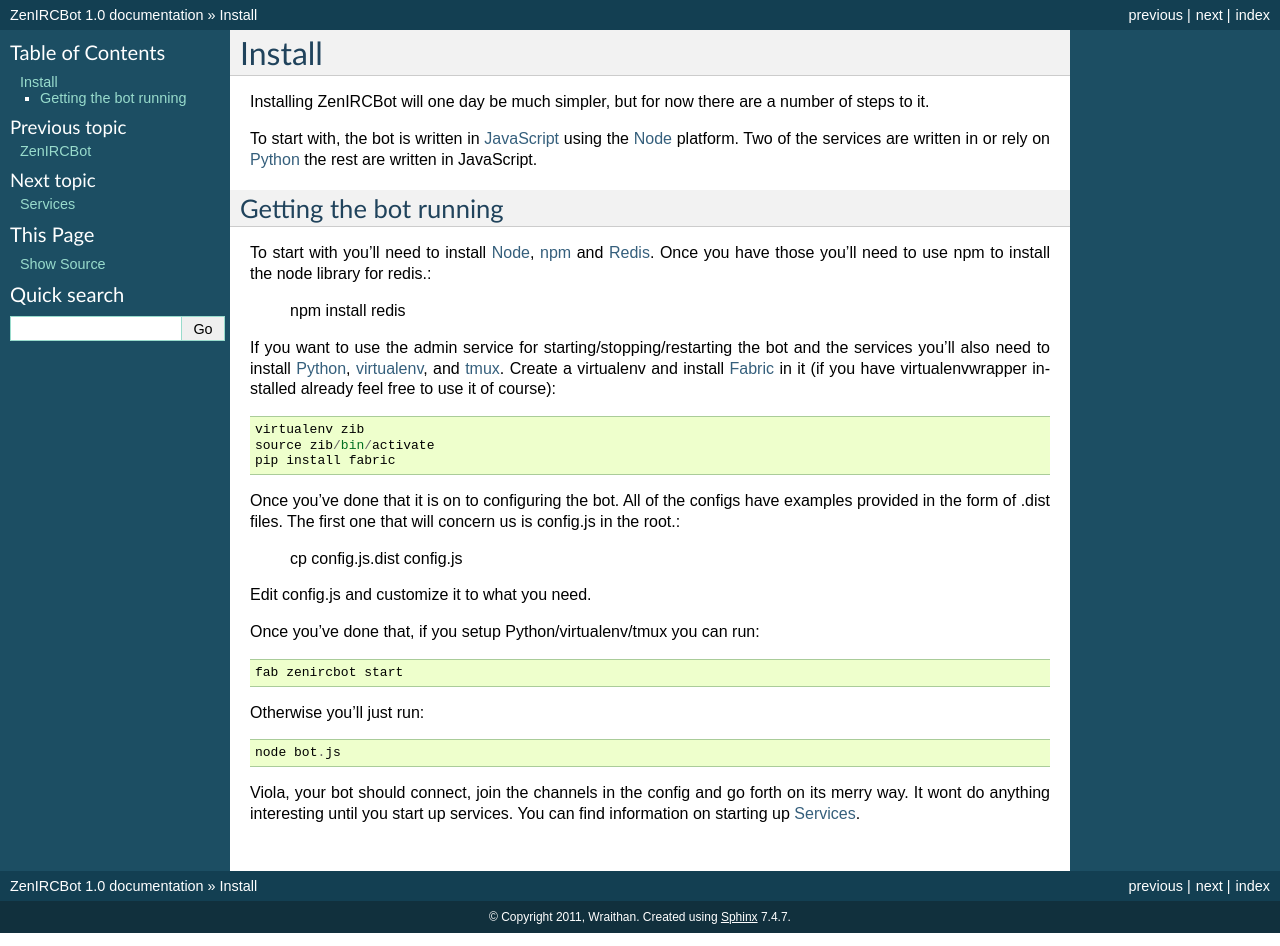
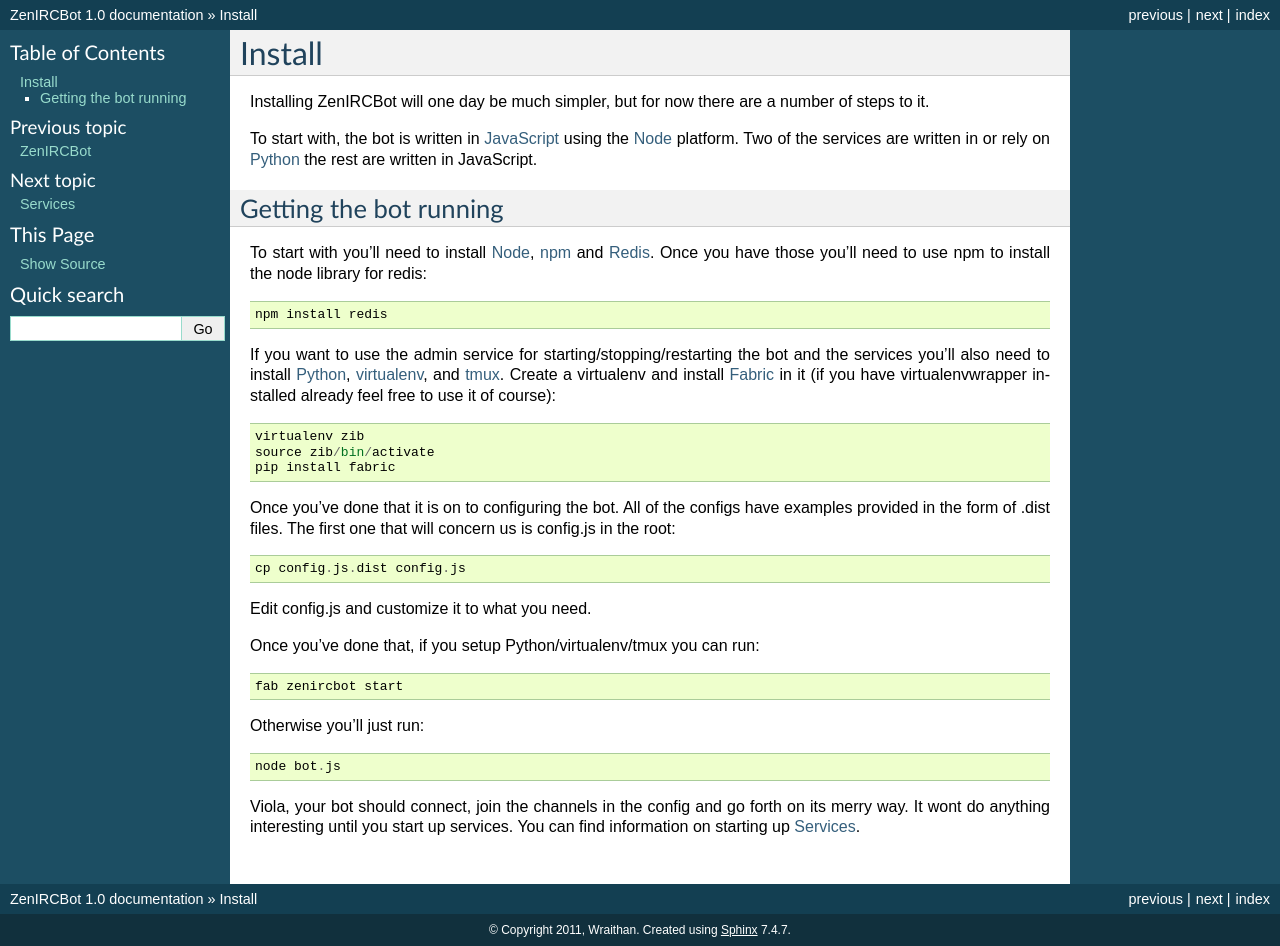
Before and after one commit to zenirc/zenircbot, a Sphinx documentation site: the page built from docs/install.rst, in a window 1280 px wide. Built offline with Sphinx 7.4.7, drawn with Linux system fonts in a browser that asks for light colours.

Commit message:
I should read the .rst docs before writing docs again

```diff
--- a/docs/install.rst
+++ b/docs/install.rst
@@ -13,7 +13,7 @@
 
 To start with you'll need to install Node_, npm_ and Redis_. Once you
 have those you'll need to use npm to install the node library for
-redis.:
+redis::
 
     npm install redis
 
@@ -29,7 +29,7 @@
 
 Once you've done that it is on to configuring the bot. All of the
 configs have examples provided in the form of .dist files. The first
-one that will concern us is config.js in the root.:
+one that will concern us is config.js in the root::
 
     cp config.js.dist config.js
 
```
